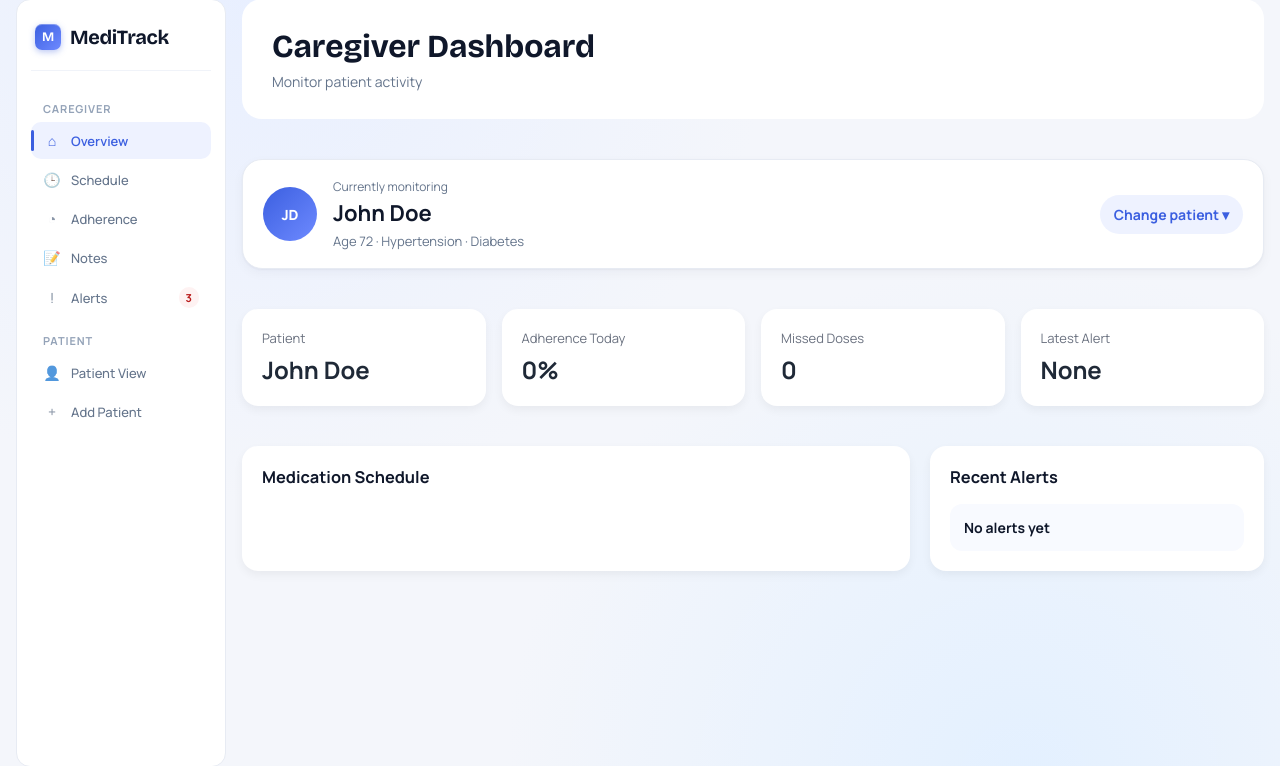
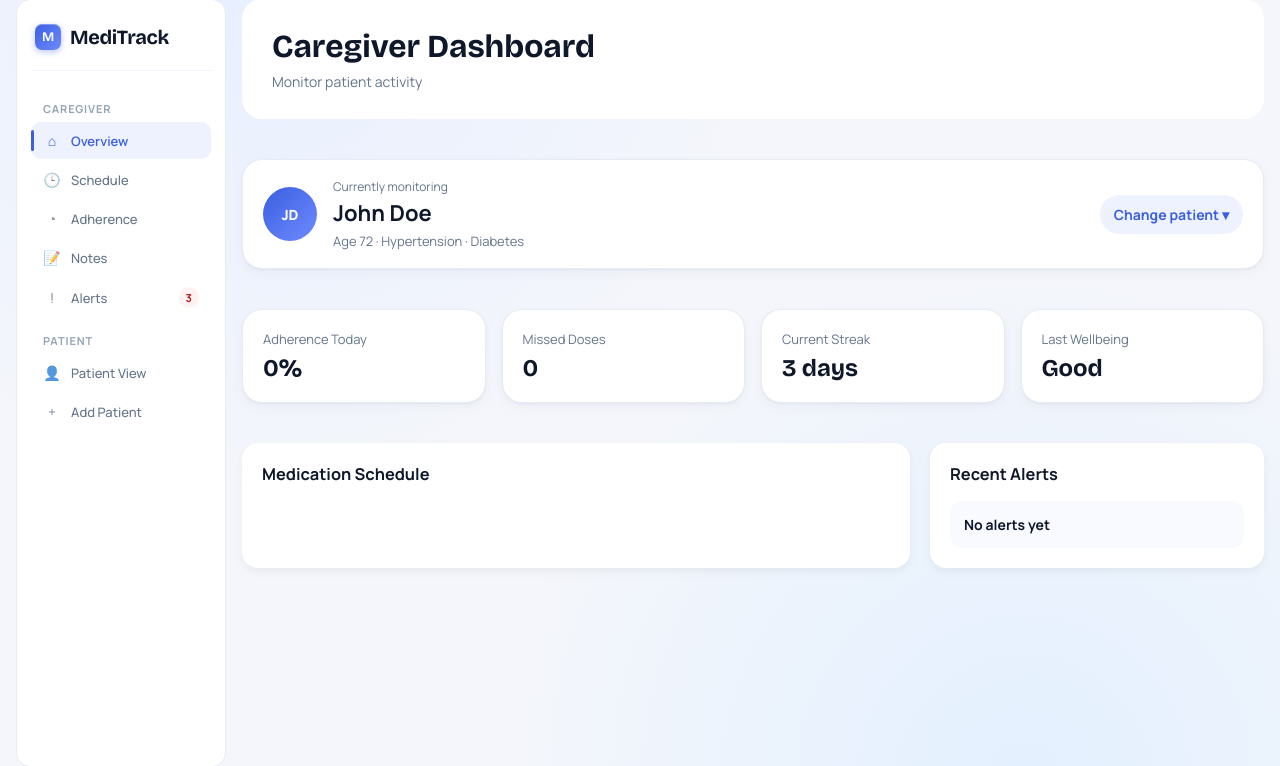
Before and after one commit to Kowthar04/smart-medication-system, a Flask app: page /caregiver/dashboard in a window 1280 px wide. Shown: the part 17-783 px from the top of the page. Run offline with Flask 3, Linux system fonts and the light colour scheme; data that the repository does not hold is empty; some libraries are stand-ins or nearby versions.

Commit message:
updated summary overview cards on dashboard

```diff
--- a/backend/static/caregiver.css
+++ b/backend/static/caregiver.css
@@ -6,21 +6,23 @@
 }
 
 .overview-card {
-    background: white;
-    border-radius: 16px;
+    background: var(--surface);
+    border: 1px solid var(--border);
+    border-radius: var(--radius-xl);
     padding: 20px;
-    box-shadow: 0 4px 10px rgba(0,0,0,0.05);
+    box-shadow: var(--shadow-sm);
 }
 
 .overview-card p {
     font-size: 13px;
-    color: #6b7280;
+    color: var(--text-muted);
     margin-bottom: 6px;
 }
 
 .overview-card h2 {
     font-size: 24px;
-    color: #1f2937;
+    font-family: var(--font-display);
+    color: var(--text);
 }
 
 .caregiver-content {
--- a/backend/templates/caregiver_dashboard.html
+++ b/backend/templates/caregiver_dashboard.html
@@ -96,12 +96,7 @@
     <button class="picker-button">Change patient ▾</button>
 </div>
 
-    <div class="overview-cards">
-
-    <div class="overview-card">
-        <p>Patient</p>
-        <h2>John Doe</h2>
-    </div>
+   <div class="overview-cards">
 
     <div class="overview-card">
         <p>Adherence Today</p>
@@ -114,11 +109,16 @@
     </div>
 
     <div class="overview-card">
-        <p>Latest Alert</p>
-        <h2>None</h2>
+        <p>Current Streak</p>
+        <h2>3 days</h2>
     </div>
 
+    <div class="overview-card">
+        <p>Last Wellbeing</p>
+        <h2>Good</h2>
     </div>
+
+</div>
 
     <div class="caregiver-content">
 
```
